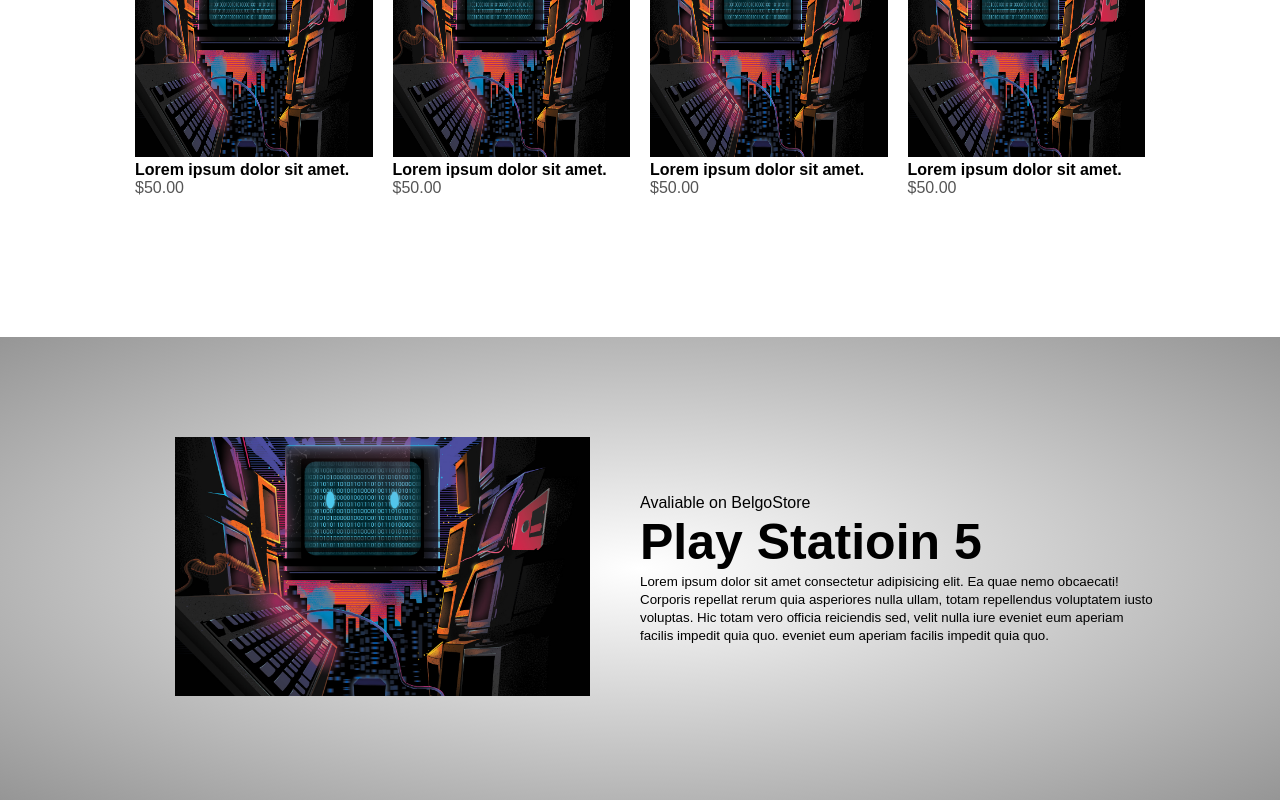
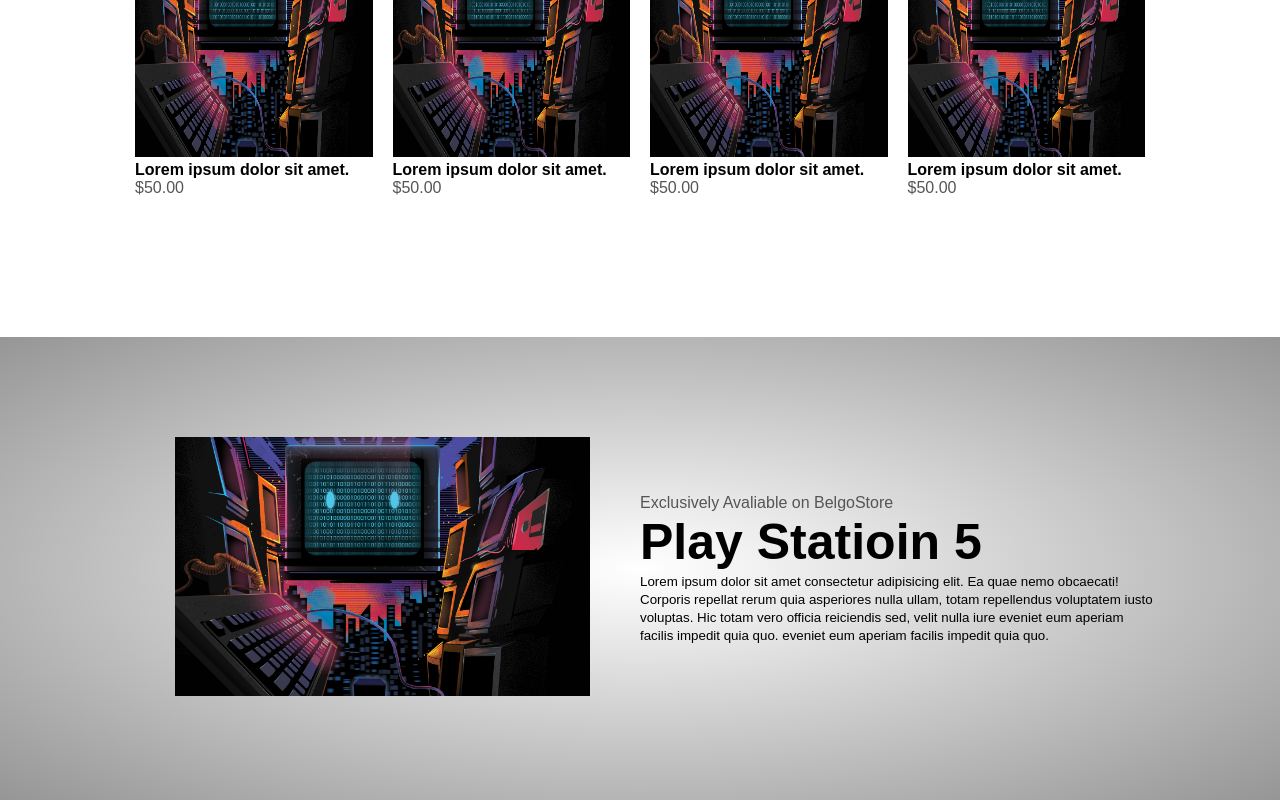
Before and after one commit to Belgotech/ecomerce, a React (Create React App) app: page / in a window 1280 px wide. Shown: the part 2539-3339 px from the top of the page. Built offline with nearby package versions, Linux system fonts and the light colour scheme.

Commit message:
New Commit

```diff
--- a/src/App.css
+++ b/src/App.css
@@ -161,5 +161,5 @@ color: #fff;
 }
 
 .Offer P{
-  color: black;
+  color: #555;
 }
--- a/src/Component/Offer.js
+++ b/src/Component/Offer.js
@@ -9,7 +9,7 @@ const Offer = () => {
                         <img src={Img1} alt="" className='offer-img' />
                     </div>
                     <div className="Col-2">
-                        <p>Avaliable on BelgoStore</p>
+                        <p> Exclusively Avaliable on BelgoStore</p>
                         <h1>Play Statioin 5</h1>
                         <small>
                             Lorem ipsum dolor sit amet consectetur adipisicing elit. Ea quae nemo obcaecati! Corporis repellat rerum quia asperiores nulla ullam, totam repellendus voluptatem iusto voluptas. Hic totam vero officia reiciendis sed, velit nulla iure
```
